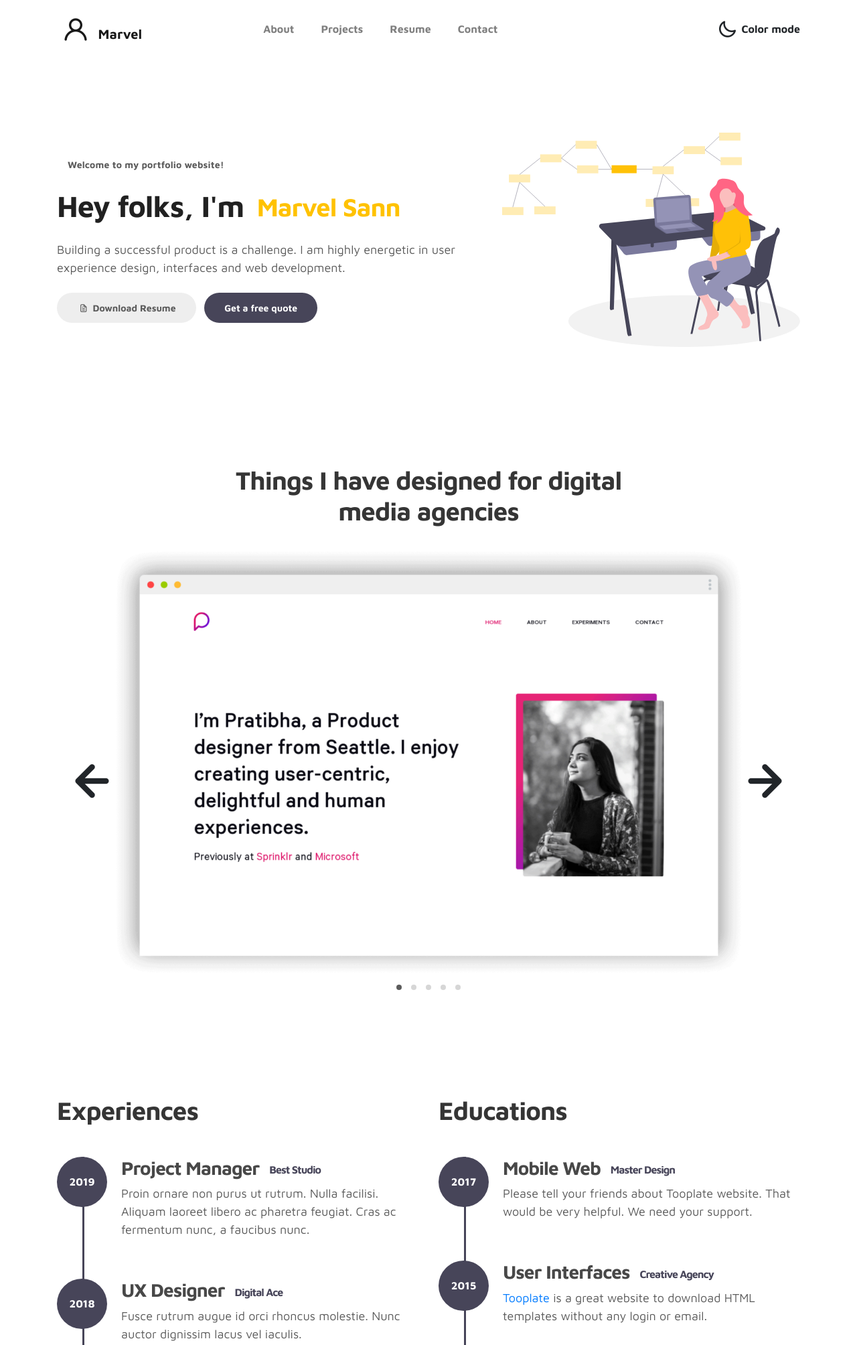
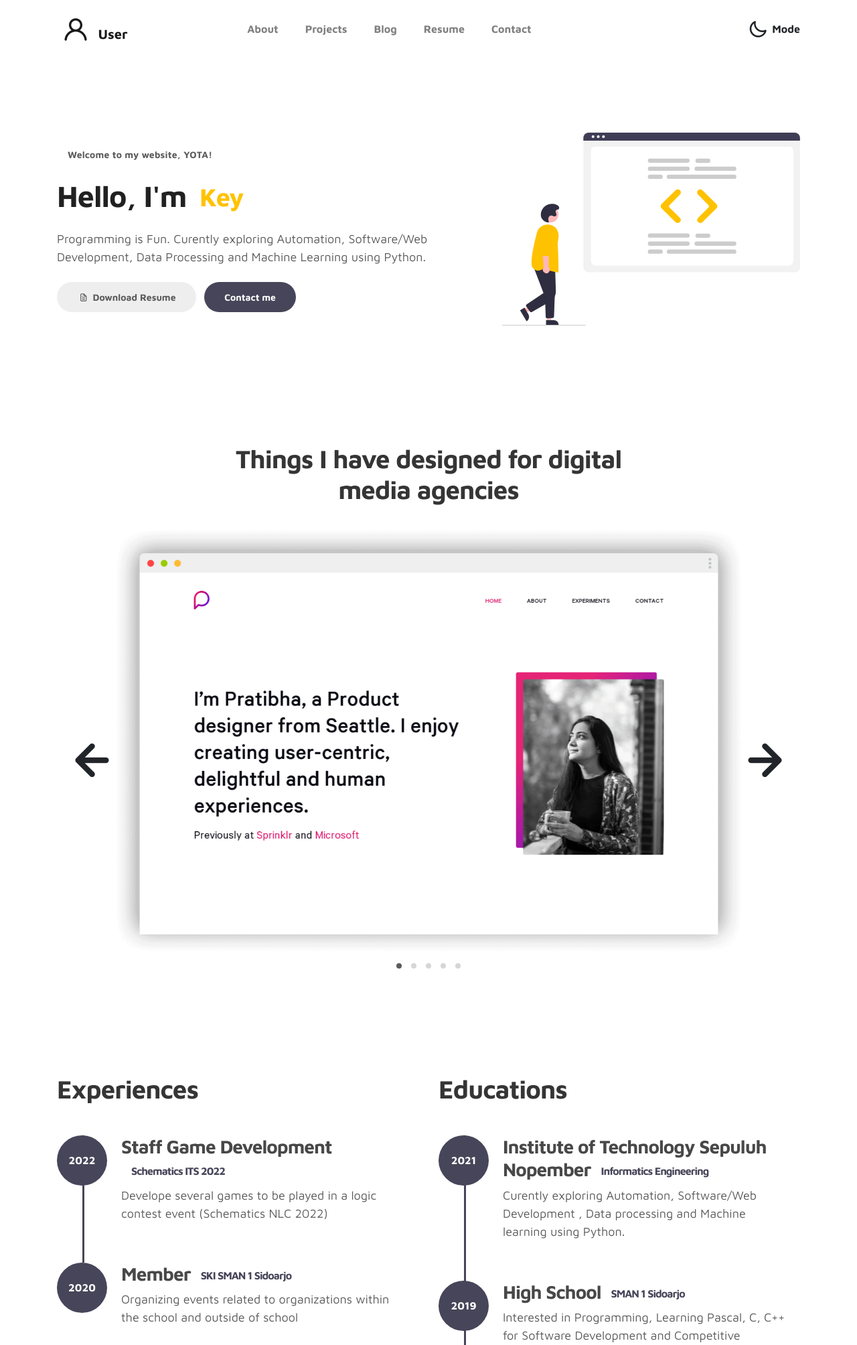
Before and after one commit to yotakeys/YOTA, a Django app: page / in a window 1280 px wide. Shown: the top 2008 px of the page at 67% size. Run offline with Django 3.2, Linux system fonts and the light colour scheme; some libraries are stand-ins or nearby versions.

Commit message:
Editing Front end Main

```diff
--- a/main/static/main/css/tooplate-style.css
+++ b/main/static/main/css/tooplate-style.css
@@ -296,7 +296,7 @@ b, strong {
   color: rgba(255, 255, 255, 0.8);
 }
 .dark-mode .navbar-light .navbar-nav .nav-link:hover {
-  color: #ffc200;
+  color: white;
 }
 .dark-mode .navbar[class*="headroom--not-top"] {
   background: #0c0c0d;
--- a/main/templates/main/index.html
+++ b/main/templates/main/index.html
@@ -32,7 +32,7 @@ https://www.tooplate.com/view/2115-marvel
     <!-- MENU -->
     <nav class="navbar navbar-expand-sm navbar-light">
         <div class="container">
-            <a class="navbar-brand" href=""><i class='uil uil-user'></i> Marvel</a>
+            <a class="navbar-brand" href=""><i class='uil uil-user'></i> User</a>
 
             <button class="navbar-toggler" type="button" data-toggle="collapse" data-target="#navbarNav"
                 aria-controls="navbarNav" aria-expanded="false" aria-label="Toggle navigation">
@@ -50,6 +50,9 @@ https://www.tooplate.com/view/2115-marvel
                         <a href="#project" class="nav-link"><span data-hover="Projects">Projects</span></a>
                     </li>
                     <li class="nav-item">
+                        <a href="" class="nav-link"><span data-hover="Blog">Blog</span></a>
+                    </li>
+                    <li class="nav-item">
                         <a href="#resume" class="nav-link"><span data-hover="Resume">Resume</span></a>
                     </li>
                     <li class="nav-item">
@@ -61,7 +64,7 @@ https://www.tooplate.com/view/2115-marvel
                     <div class="ml-lg-4">
                         <div class="color-mode d-lg-flex justify-content-center align-items-center">
                             <i class="color-mode-icon"></i>
-                            Color mode
+                            Mode
                         </div>
                     </div>
                 </ul>
@@ -76,31 +79,31 @@ https://www.tooplate.com/view/2115-marvel
 
                 <div class="col-lg-7 col-md-12 col-12 d-flex align-items-center">
                     <div class="about-text">
-                        <small class="small-text">Welcome to <span class="mobile-block">my portfolio
-                                website!</span></small>
+                        <small class="small-text">Welcome to <span class="mobile-block">
+                                my website, YOTA!</span></small>
                         <h1 class="animated animated-text">
-                            <span class="mr-2">Hey folks, I'm</span>
+                            <span class="mr-2">Hello, I'm</span>
                             <div class="animated-info">
-                                <span class="animated-item">Marvel Sann</span>
-                                <span class="animated-item">Web Designer</span>
-                                <span class="animated-item">UI Specialist</span>
+                                <span class="animated-item">Key</span>
+                                <span class="animated-item">ITS Student</span>
+                                <span class="animated-item">Python Dev</span>
                             </div>
                         </h1>
 
-                        <p>Building a successful product is a challenge. I am highly energetic in user experience
-                            design, interfaces and web development.</p>
+                        <p>Programming is Fun. Curently exploring Automation,
+                            Software/Web Development, Data Processing and Machine Learning using Python.</p>
 
                         <div class="custom-btn-group mt-4">
                             <a href="#" class="btn mr-lg-2 custom-btn"><i class='uil uil-file-alt'></i> Download
                                 Resume</a>
-                            <a href="#contact" class="btn custom-btn custom-btn-bg custom-btn-link">Get a free quote</a>
+                            <a href="#contact" class="btn custom-btn custom-btn-bg custom-btn-link">Contact me</a>
                         </div>
                     </div>
                 </div>
 
                 <div class="col-lg-5 col-md-12 col-12">
                     <div class="about-image svg">
-                        <img src="{% static 'main/images/undraw/undraw_software_engineer_lvl5.svg' %}" class="img-fluid" alt="svg image">
+                        <img src="{% static 'main/images/undraw/undraw_code_review_re_woeb.svg' %}" class="img-fluid" alt="svg image">
                     </div>
                 </div>
 
@@ -165,48 +168,26 @@ https://www.tooplate.com/view/2115-marvel
                     <h2 class="mb-4">Experiences</h2>
 
                     <div class="timeline">
-                        <div class="timeline-wrapper">
-                            <div class="timeline-yr">
-                                <span>2019</span>
-                            </div>
-                            <div class="timeline-info">
-                                <h3><span>Project Manager</span><small>Best Studio</small></h3>
-                                <p>Proin ornare non purus ut rutrum. Nulla facilisi. Aliquam laoreet libero ac pharetra
-                                    feugiat. Cras ac fermentum nunc, a faucibus nunc.</p>
-                            </div>
-                        </div>
 
                         <div class="timeline-wrapper">
                             <div class="timeline-yr">
-                                <span>2018</span>
+                                <span>2022</span>
                             </div>
                             <div class="timeline-info">
-                                <h3><span>UX Designer</span><small>Digital Ace</small></h3>
-                                <p>Fusce rutrum augue id orci rhoncus molestie. Nunc auctor dignissim lacus vel iaculis.
+                                <h3><span>Staff Game Development</span><small>Schematics ITS 2022</small></h3>
+                                <p>Develope several games to be played in a logic contest event (Schematics NLC 2022)
                                 </p>
                             </div>
                         </div>
 
                         <div class="timeline-wrapper">
                             <div class="timeline-yr">
-                                <span>2016</span>
+                                <span>2020</span>
                             </div>
                             <div class="timeline-info">
-                                <h3><span>UI Freelancer</h3>
-                                <p>Sed fringilla vitae enim sit amet cursus. Sed cursus dictum tortor quis pharetra.
-                                    Pellentesque habitant morbi tristique senectus et netus et malesuada fames ac turpis
-                                    egestas.</p>
-                            </div>
-                        </div>
-
-                        <div class="timeline-wrapper">
-                            <div class="timeline-yr">
-                                <span>2014</span>
-                            </div>
-                            <div class="timeline-info">
-                                <h3><span>Junior Designer<small>Crafted Co.</small></h3>
-                                <p>Cras scelerisque scelerisque condimentum. Nullam at volutpat mi. Nunc auctor ipsum
-                                    eget magna consequat viverra.</p>
+                                <h3><span>Member</span><small>SKI SMAN 1 Sidoarjo</small></h3>
+                                <p>Organizing events related to organizations within the school and outside of school
+                                </p>
                             </div>
                         </div>
 
@@ -219,34 +200,32 @@ https://www.tooplate.com/view/2115-marvel
                     <div class="timeline">
                         <div class="timeline-wrapper">
                             <div class="timeline-yr">
-                                <span>2017</span>
+                                <span>2021</span>
                             </div>
                             <div class="timeline-info">
-                                <h3><span>Mobile Web</span><small>Master Design</small></h3>
-                                <p>Please tell your friends about Tooplate website. That would be very helpful. We need
-                                    your support.</p>
+                                <h3><span>Institute of Technology Sepuluh Nopember</span><small>Informatics Engineering</small></h3>
+                                <p>Curently exploring Automation, Software/Web Development
+                                , Data processing and Machine learning using Python.</p>
                             </div>
                         </div>
 
                         <div class="timeline-wrapper">
                             <div class="timeline-yr">
-                                <span>2015</span>
+                                <span>2019</span>
                             </div>
                             <div class="timeline-info">
-                                <h3><span>User Interfaces</span><small>Creative Agency</small></h3>
-                                <p><a rel="nofollow" href="https://www.facebook.com/tooplate">Tooplate</a> is a great
-                                    website to download HTML templates without any login or email.</p>
+                                <h3><span>High School</span><small>SMAN 1 Sidoarjo</small></h3>
+                                <p>Interested in Programming, Learning Pascal, C, C++ for Software Development and Competitive Programming.</p>
                             </div>
                         </div>
 
                         <div class="timeline-wrapper">
                             <div class="timeline-yr">
-                                <span>2013</span>
+                                <span>2017</span>
                             </div>
                             <div class="timeline-info">
-                                <h3><span>Artwork Design</span><small>New Art School</small></h3>
-                                <p>You can freely use Tooplate's templates for your business or personal sites. You
-                                    cannot redistribute this template without a permission.</p>
+                                <h3><span>Middle School</span><small>SMPN 1 Sidoarjo</small></h3>
+                                <p>Interested in mathematics, participated in several competitions.</p>
                             </div>
                         </div>
 
@@ -265,31 +244,31 @@ https://www.tooplate.com/view/2115-marvel
                 <div class="col-lg-5 mr-lg-5 col-12">
                     <div class="google-map w-100">
                         <iframe
-                            src="https://www.google.com/maps/embed?pb=!1m18!1m12!1m3!1d12088.558402180099!2d-73.99373482142036!3d40.75895421922642!2m3!1f0!2f0!3f0!3m2!1i1024!2i768!4f13.1!3m3!1m2!1s0x89c25855b8fb3083%3A0xa0f9aef176042a5c!2sTheater+District%2C+New+York%2C+NY%2C+USA!5e0!3m2!1sen!2smm!4v1549875377188"
+                            src="https://www.google.com/maps/embed?pb=!1m18!1m12!1m3!1d3957.6345489893847!2d112.79273661477497!3d-7.282355994743738!2m3!1f0!2f0!3f0!3m2!1i1024!2i768!4f13.1!3m3!1m2!1s0x2dd7fa1323221a93%3A0x306c3c99adedb258!2sInstitut%20Teknologi%20Sepuluh%20Nopember!5e0!3m2!1sid!2sid!4v1669737271297!5m2!1sid!2sid"
                             width="400" height="300" frameborder="0" style="border:0" allowfullscreen></iframe>
                     </div>
 
                     <div class="contact-info d-flex justify-content-between align-items-center py-4 px-lg-5">
                         <div class="contact-info-item">
-                            <h3 class="mb-3 text-white">Say hello</h3>
-                            <p class="footer-text mb-0">010 020 0960</p>
-                            <p><a href="mailto:hello@company.co">hello@company.co</a></p>
+                            <h3 class="mb-3 text-white">Reach Me</h3>
+                            <p class="footer-text mb-0">@yotakeys</p>
+                            <p><a href="mailto:hello@company.co">raihankeyisa@gmail.com</a></p>
                         </div>
 
                         <ul class="social-links">
-                            <li><a href="#" class="uil uil-dribbble" data-toggle="tooltip" data-placement="left"
-                                    title="Dribbble"></a></li>
-                            <li><a href="#" class="uil uil-instagram" data-toggle="tooltip" data-placement="left"
+                            <li><a href="https://github.com/yotakeys" class="uil uil-code" data-toggle="tooltip" data-placement="left"
+                                    title="Github"></a></li>
+                            <li><a href="https://www.instagram.com/yotakeys/" class="uil uil-instagram" data-toggle="tooltip" data-placement="left"
                                     title="Instagram"></a></li>
-                            <li><a href="#" class="uil uil-youtube" data-toggle="tooltip" data-placement="left"
-                                    title="Youtube"></a></li>
+                            <li><a href="#contact" class="uil uil-mailbox" data-toggle="tooltip" data-placement="left"
+                                    title="Email"></a></li>
                         </ul>
                     </div>
                 </div>
 
                 <div class="col-lg-6 col-12">
                     <div class="contact-form">
-                        <h2 class="mb-4">Interested to work together? Let's talk</h2>
+                        <h2 class="mb-4">Message (Coming Soon)</h2>
 
                         <form action="" method="get">
                             <div class="row">
@@ -309,7 +288,7 @@ https://www.tooplate.com/view/2115-marvel
                                 </div>
 
                                 <div class="ml-lg-auto col-lg-5 col-12">
-                                    <input type="submit" class="form-control submit-btn" value="Send Button">
+                                    <input type="submit" class="form-control submit-btn" value="Send">
                                 </div>
                             </div>
                         </form>
@@ -326,9 +305,9 @@ https://www.tooplate.com/view/2115-marvel
             <div class="row">
 
                 <div class="col-lg-12 col-12">
-                    <p class="copyright-text text-center">Copyright &copy; 2019 Company Name . All rights reserved</p>
-                    <p class="copyright-text text-center">Designed by <a rel="nofollow"
-                            href="https://www.facebook.com/tooplate">Tooplate</a></p>
+                    <p class="copyright-text text-center">Copyright &copy; 2022 yotakeys . All rights reserved</p>
+                    <!-- <p class="copyright-text text-center">Designed by <a rel="nofollow"
+                            href="https://www.facebook.com/tooplate">Tooplate</a></p> -->
                 </div>
 
             </div>
```
Also changed, not shown: main/static/main/images/undraw/undraw_code_review_re_woeb.svg (added).
